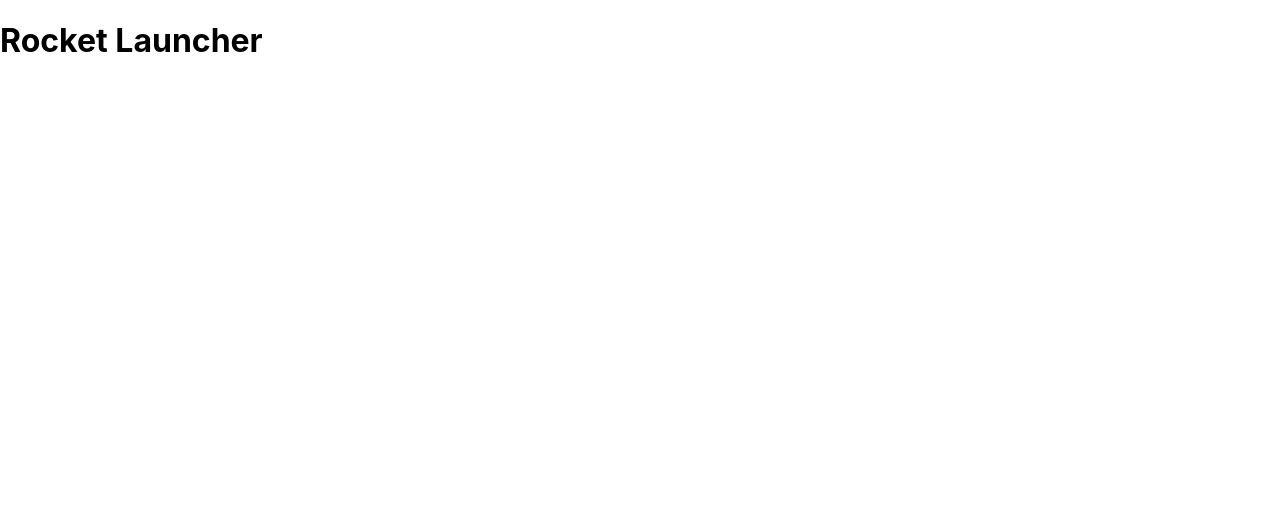
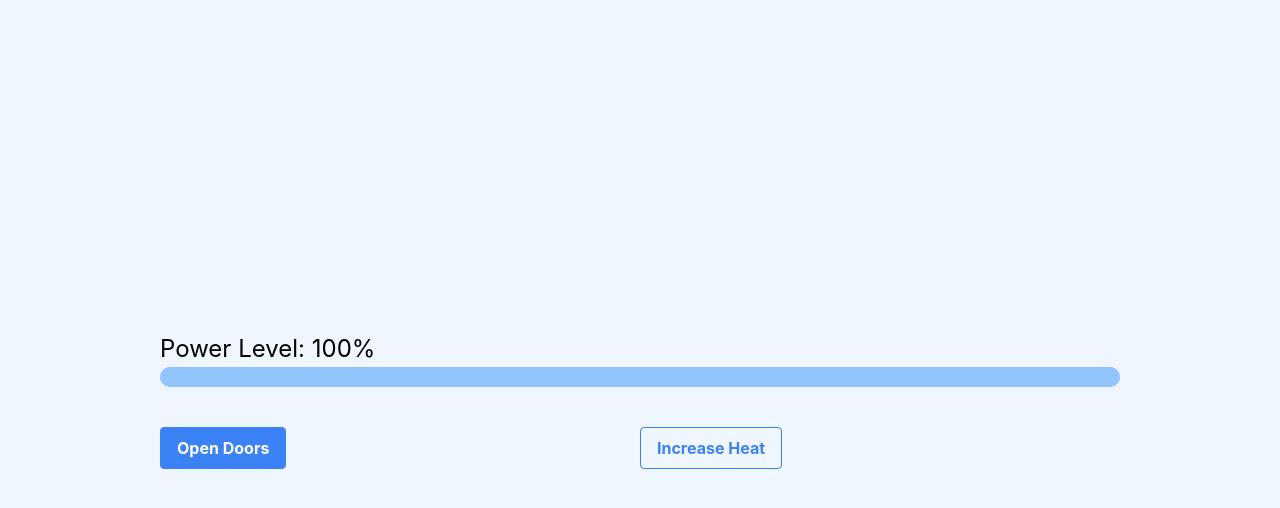
Before and after one commit to ryo-soren/rocket-launcher, a React (Create React App) app: page / in a window 1280 px wide. Shown: the top 508 px of the page. Built offline with nearby package versions, Linux system fonts and the light colour scheme.

Commit message:
finished methods for doors, heat, and power recharge

```diff
--- a/package.json
+++ b/package.json
@@ -35,5 +35,8 @@
       "last 1 firefox version",
       "last 1 safari version"
     ]
+  },
+  "devDependencies": {
+    "tailwindcss": "^3.4.1"
   }
 }
--- a/src/App.js
+++ b/src/App.js
@@ -1,10 +1,11 @@
+import Dashboard from "./components/Dashboard";
+
 function App() {
 
-
   return (
-    <>
-      <h1>Rocket Launcher</h1>
-    </>
+    <div className='bg-blue-50 text-black h-full flex flex-col items-center place-content-center'>
+      <Dashboard/>
+    </div>
   );
 }
 
--- /dev/null
+++ b/src/components/Controls.js
@@ -0,0 +1,33 @@
+import { toggleDoors } from "./methods";
+
+const Controls = props => {
+    const {doors, heat, power, setDoors, setHeat, setPower} = props
+
+    return(
+        <div className='grid grid-cols-2 mt-10'>
+            <div>
+                <button onClick={() => toggleDoors(power, doors, setPower, setDoors)}
+                className={`${doors ? "bg-blue-50 hover:bg-blue-500 text-blue-500 hover:text-white border border-blue-500" : "bg-blue-500 text-white border border-blue-500"} font-bold py-2 px-4 rounded`}
+                >{doors ? "Close Doors" : "Open Doors"}</button>
+            </div>
+            <div className="flex gap-16">
+                {heat < 10 ? (
+                    <button onClick={() => {setHeat(heat+1)}}
+                    className="border border-blue-500 text-blue-500 font-bold py-2 px-4 rounded"
+                    >Increase Heat</button>
+                ):(
+                    ""
+                )}
+                {heat > 0 ? (
+                    <button onClick={() => setHeat(heat-1)}
+                    className="border border-blue-500 text-blue-500 font-bold py-2 px-4 rounded"
+                    >Decrease Heat</button>
+                ):(
+                    ""
+                )}
+            </div>
+        </div>
+    )
+}
+
+export default Controls;
--- a/src/components/Dashboard.js
+++ b/src/components/Dashboard.js
@@ -1,18 +1,31 @@
-import { useState } from'react';
+import { useEffect, useState } from "react";
+import './dashboardStyles.css';
+import PowerComponent from './Power';
+import Controls from './Controls';
+import { intervalMethod } from "./methods";
 
 const Dashboard = () => {
-
-  const [power, setPower] = useState(10)
+  const [power, setPower] = useState(100)
   const [doors, setDoors] = useState(false)
   const [heat, setHeat] = useState(0)
 
+  useEffect(() => {
+    if (power < 100 || heat > 0) {
+      const intervalId = setInterval(() => {
+        intervalMethod(heat, power, setPower, setHeat)
+      }, 1000);
+      return () => clearInterval(intervalId);
+    }
+  }, [power, heat])
+
+
   return(
-    <div>
-      <h1>Dashboard</h1>
-      <p>Power: {power}</p>
-      <p>Doors: {doors}</p>
-      <p>Heat: {heat}</p>
-    </div>
+    <>
+      <div className='w-3/4 mx-auto'>
+        <PowerComponent power={power} />
+        <Controls doors={doors} heat={heat} power={power} setDoors={setDoors} setHeat={setHeat} setPower={setPower}/>
+      </div>
+    </>
   )
 }
 
--- /dev/null
+++ b/src/components/Power.js
@@ -0,0 +1,14 @@
+const PowerComponent = props => {
+    const {power} = props;
+
+    return(
+        <>
+            <h1 className='text-[1.5rem]'>Power Level: {power}%</h1>
+            <div className="h-5 mx-auto bg-gray-300 rounded-full">
+                <div className="bg-blue-300 h-5 rounded-full animate" style={{width: `${power}%`}}></div>
+            </div>
+        </>
+    )
+}
+
+export default PowerComponent;
--- /dev/null
+++ b/src/components/dashboardStyles.css
@@ -0,0 +1,3 @@
+.animate{
+    transition: width 0.25s ease-in
+}
--- /dev/null
+++ b/src/components/methods.js
@@ -0,0 +1,65 @@
+// Power source - status (3 different levels - High, Low, Off)
+// Control Doors - open, closed
+// Heat Level Control - changes heat, reduces power level - Based on heat level, control power level
+
+export const checkPowerLevel = (power) => {
+    if (power > 10){
+        return 0;
+    }
+    alert('Wait for power to recharge');
+    return 1;
+}
+
+export const toggleDoors = (power, doors, setPower, setDoors) => {
+    if (checkPowerLevel(power)){
+      return;
+    }
+    setDoors(!doors)
+    setPower(power - 5)
+}
+
+export const reducePowerLevel = (power, heat) => {
+    if (heat <= 0){
+        return power;
+    }
+    if (heat < 11 && heat > 8){
+        return power - 10
+    }
+    if (heat < 9 && heat > 6){
+        return power - 8
+    }
+    if (heat < 7 && heat > 4){
+        return power - 6
+    }
+    if (heat < 5 && heat > 2){
+        return power - 4
+    }
+    if (heat < 3 && heat > 0){
+        return power - 2
+    }
+}
+
+const changeHeatLevel = (heat, power, setPower, setHeat) => {
+    if (checkPowerLevel(power)){
+        setHeat(0)
+        return;
+    }
+    setPower(reducePowerLevel(power, heat))
+}
+
+const rechargePowerLevel = (heat, power, setPower) => {
+    console.log(heat, power);
+    if (heat <= 0 && power < 100){
+        power + 2 > 100 ? setPower(power + 1) : setPower(power + 2)
+    }
+    return 0;
+}
+
+export const intervalMethod = (heat, power, setPower, setHeat) => {
+    console.log(heat > 0, "heat:" + heat);
+    if (heat <= 0){
+        rechargePowerLevel(heat, power, setPower)
+    }else{
+        changeHeatLevel(heat, power, setPower, setHeat)
+    }
+}
--- a/src/index.css
+++ b/src/index.css
@@ -11,3 +11,10 @@ code {
   font-family: source-code-pro, Menlo, Monaco, Consolas, 'Courier New',
     monospace;
 }
+html, body, #root {
+  height:100%;
+}
+
+@tailwind base;
+@tailwind components;
+@tailwind utilities;
--- a/src/methods.js
+++ /dev/null
@@ -1,3 +0,0 @@
-// Power source - status (3 different levels - High, Low, Off)
-// Control Doors - open, closed
-// Heat Level Control - changes heat, reduces power level - Based on heat level, control power level
--- /dev/null
+++ b/tailwind.config.js
@@ -0,0 +1,10 @@
+/** @type {import('tailwindcss').Config} */
+module.exports = {
+  content: [
+    "./src/**/*.{js,jsx,ts,tsx}",
+  ],
+  theme: {
+    extend: {},
+  },
+  plugins: [],
+}
```
Also changed, not shown: 1 other file (tests, documents, lock files or other folders).
